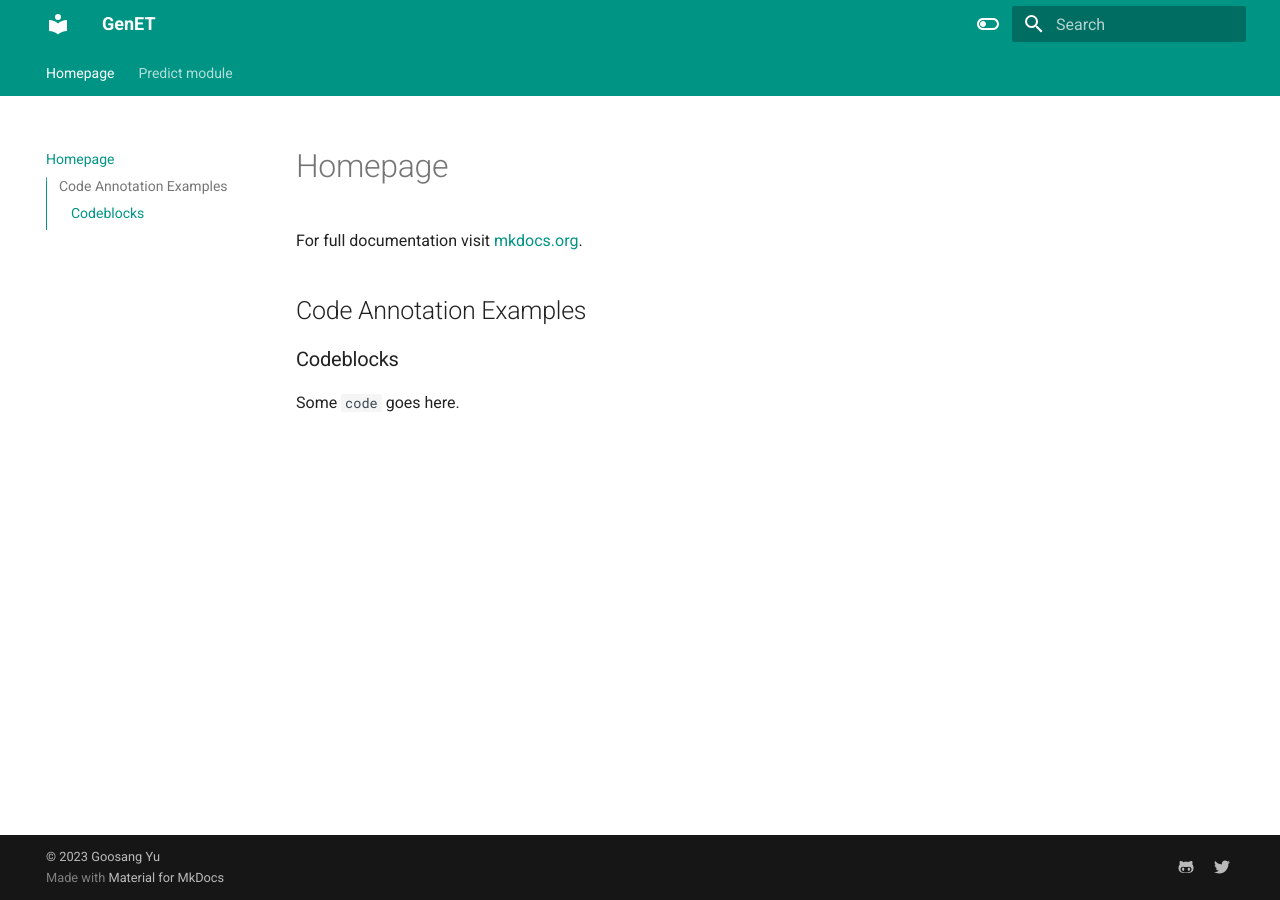
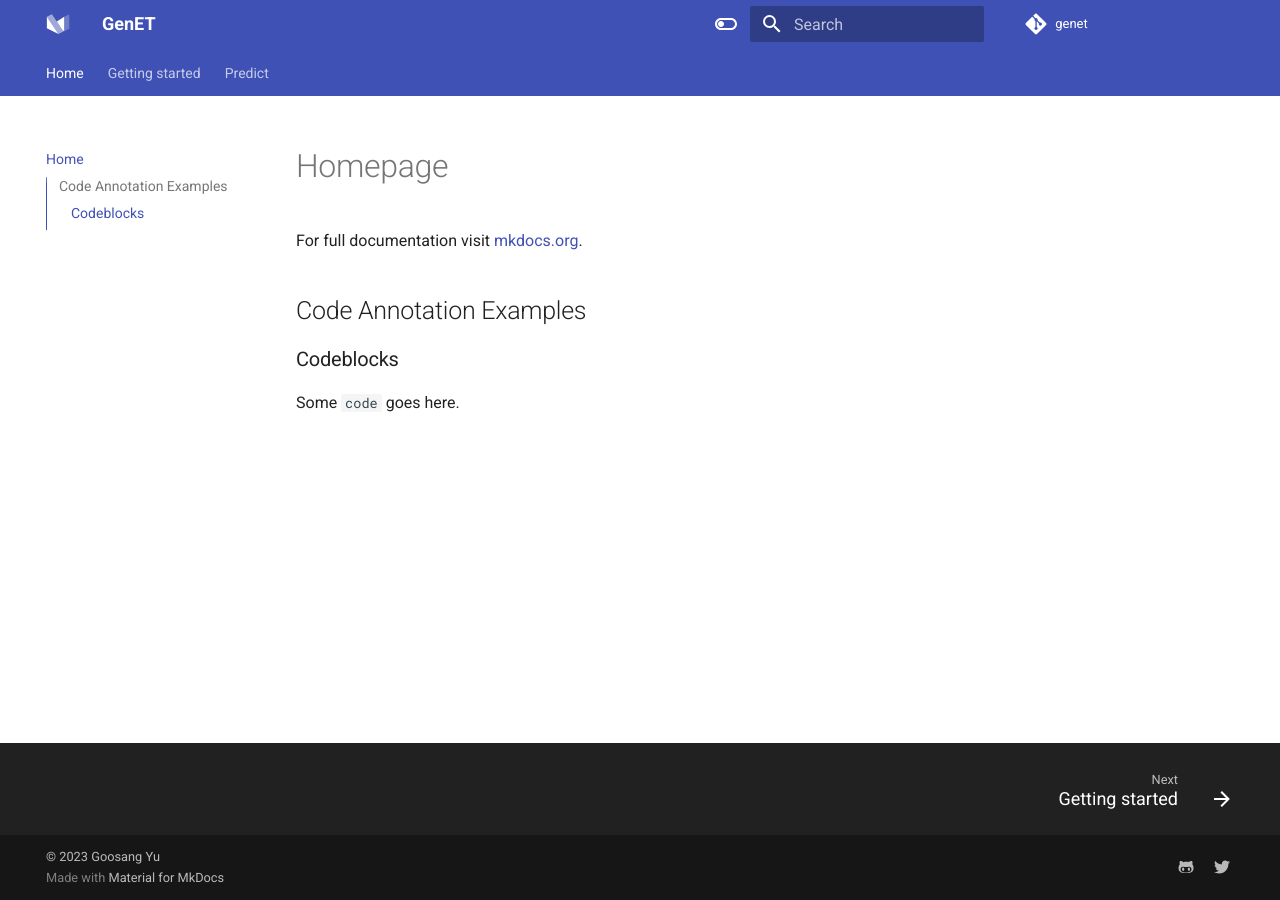
Before and after one commit to Goosang-Yu/genet, an MkDocs documentation site: the page built from docs/index.md, in a window 1280 px wide. Built offline with MkDocs 1.6.1 and Material for MkDocs 9.7.7, drawn with Linux system fonts in a browser that asks for light colours; comment, search, counter and statistics services are not loaded.

Commit message:
📝 update mkdocs pages

```diff
--- a/mkdocs.yml
+++ b/mkdocs.yml
@@ -1,30 +1,82 @@
+# Project information
 site_name: GenET
+site_url: https://Goosang-Yu.github.io/genet/dev/
+site_author: Goosang Yu
+
+# Repository
+repo_name: genet
+repo_url: https://github.com/Goosang-Yu/genet
+edit_uri: ""
+
+copyright: |
+  &copy; 2023 <a href="https://github.com/Goosang-Yu" target="_blank" rel="noopener">Goosang Yu</a>
+
 theme:
   name: material
+
+  # 404 page
+  static_templates:
+    - 404.html
+
+  language: en
+
   features:
+    - announce.dismiss
+    - content.action.edit
+    - content.action.view
+    - content.code.annotation
+    - content.code.copy
+    - content.tabs.link
+    - content.tooltips
+    - navigation.expand
+    - navigation.footer
+    - navigation.indexes
+    - navigation.sections
     - navigation.tabs
-    - navigation.sections
-    - toc.integrate
+    - navigation.tracking
     - navigation.top
+    - search.share
     - search.suggest
     - search.highlight
-    - content.tabs.link
-    - content.code.annotation
-    - content.code.copy
-  language: en
+    - toc.follow
+    - toc.integrate
+
   palette:
     - scheme: default
+      primary: indigo
+      accent: indigo
       toggle:
         icon: material/toggle-switch-off-outline
-        name: Wsitch to dark mode
-      primary: teal
-      accent: purple
+        name: Switch to dark mode
+
     - scheme: slate
+      primary: black
+      accent: indigo
       toggle:
         icon: material/toggle-switch
-        name: Wsitch to light mode
-      primary: teal
-      accent: lime
+        name: Switch to light mode
+
+  font:
+    text: Roboto
+    code: Roboto Mono
+  icon:
+    logo: logo
+
+# Plugins
+plugins:
+  - blog
+  - search:
+      separator: '[\s\u200b\-_,:!=\[\]()"`/]+|\.(?!\d)|&[lg]t;|(?!\b)(?=[A-Z][a-z])'
+
+# Hooks
+# hooks:
+#   - material/overrides/hooks/shortcodes.py
+#   - material/overrides/hooks/translations.py
+
+
+
+
+
 
 extra:
   social:
@@ -50,5 +102,17 @@ markdown_extensions:
       emoji_index: !!python/name:materialx.emoji.twemoji
       emoji_generator: !!python/name:materialx.emoji.to_svg
 
-copyright: |
-  &copy; 2023 <a href="https://github.com/Goosang-Yu" target="_blank" rel="noopener">Goosang Yu</a>
+
+
+# Page tree
+nav:
+  - Home: index.md
+  - Getting started:
+    - Getting started: getting_started.md
+    - Introduction: introduction.md
+    - Installation: installation.md
+  - Predict:
+    - How it works: howworks.md
+    - Cas9 nuclease: predict_cas9.md
+    - Base editor: predict_be.md
+    - Prime editor: predict_pe.md
```
Also changed, not shown: docs/blog/index.md (added, +1 -0 lines), docs/getting_started.md (renamed from docs/Getting started.md), docs/howworks.md (added), docs/installation.md (added), docs/introduction.md (added), docs/predict_be.md (added), docs/predict_cas9.md (added), docs/predict_pe.md (added).
